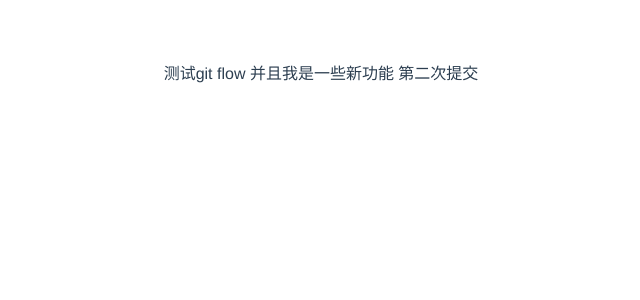
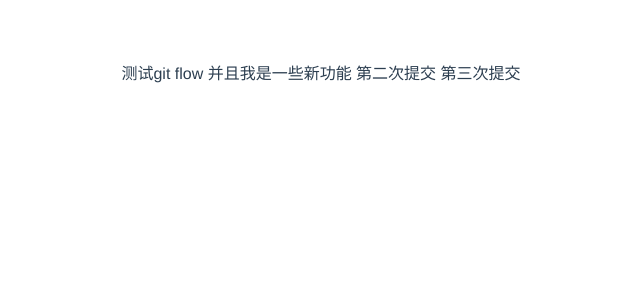
Before and after one commit to SuperMeloSeven/echarts-demo-vue2.0, a Vue app: page /testGit in a window 1280 px wide. Shown: the top 300 px of the page, without its empty margins (319-959 px from the left). Built offline with nearby package versions, Linux system fonts and the light colour scheme.

Commit message:
feat: 3333

```diff
--- a/src/view/testFunPage/test-git.vue
+++ b/src/view/testFunPage/test-git.vue
@@ -3,6 +3,7 @@
     测试git flow
     并且我是一些新功能
     第二次提交
+    第三次提交
   </div>
 </template>
 
```
